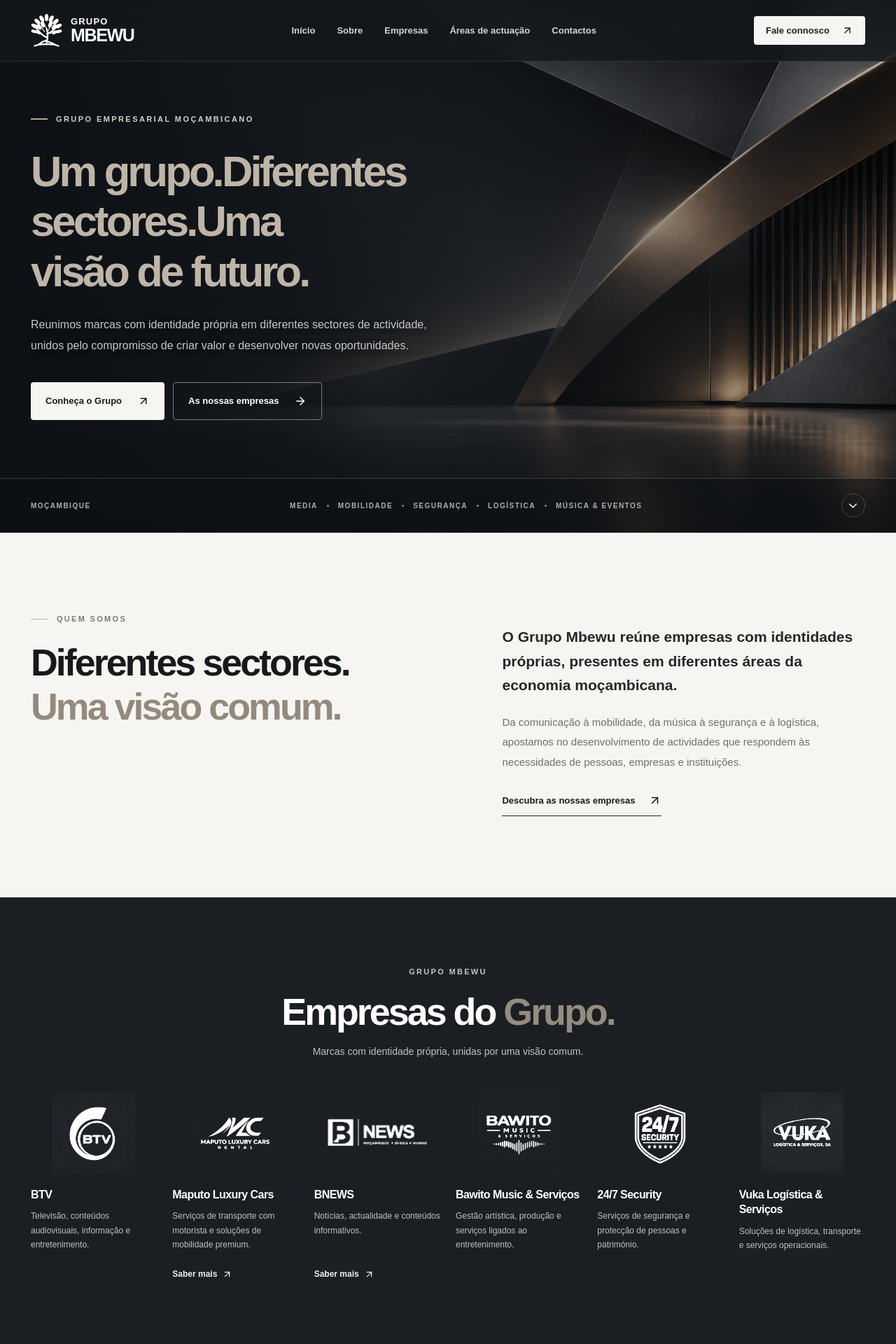
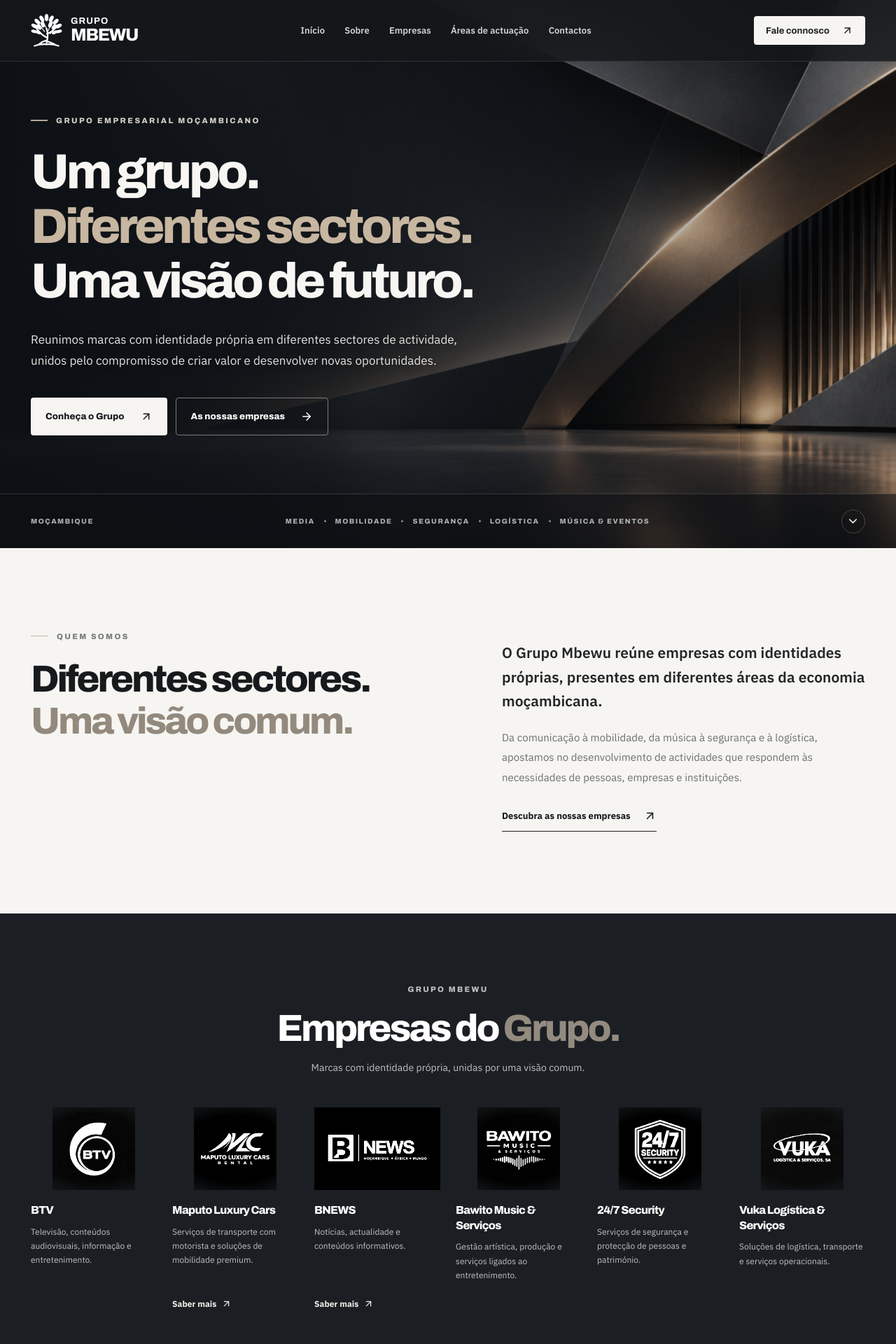
Before and after one commit to Dev-Ruco/grupombewu, a React (Vite) app: page / in a window 1280 px wide. Shown: the top 1920 px of the page at 70% size. Built offline with nearby package versions, Linux system fonts and the light colour scheme.

Commit message:
style: identidade tipográfica premium e animações equilibradas em todo o website

```diff
--- a/src/styles.css
+++ b/src/styles.css
@@ -118,3 +118,148 @@ a.contact-detail:hover{color:#5e5145;text-decoration:underline;text-underline-of
     background-position:62% center;
   }
 }
+
+
+/* Grupo Mbewu — sistema visual e movimento, versão institucional equilibrada. */
+:root{
+  --font-display:'Archivo',sans-serif;
+  --font-body:'IBM Plex Sans',sans-serif;
+  --motion-ease:cubic-bezier(.22,1,.36,1);
+}
+body{font-family:var(--font-body);font-size:16px;letter-spacing:.002em}
+h1,h2,h3,.brand-words,.footer-title,.eyebrow,.hero-identity-eyebrow,.company-card-content h3,
+.service-card h3,.strength-card h3,.header-cta,.btn{font-family:var(--font-display)}
+p{line-height:1.82}
+.nav-links{gap:clamp(16px,2.2vw,34px)}
+.nav-links a{
+  position:relative;display:inline-block;
+  padding:10px 0;transition:color .28s ease,transform .35s var(--motion-ease);
+}
+.nav-links a:after{
+  content:"";position:absolute;bottom:4px;left:0;right:0;height:1.5px;
+  background:#d6c4a7;transform:scaleX(0);transform-origin:left center;
+  transition:transform .38s var(--motion-ease);
+}
+.nav-links a:hover,.nav-links a:focus-visible{color:#fff;transform:translateY(-2px)}
+.nav-links a:hover:after,.nav-links a:focus-visible:after{transform:scaleX(1)}
+.site-header{transition:height .4s var(--motion-ease),background .4s ease,box-shadow .4s ease}
+.site-header.is-scrolled{box-shadow:0 12px 34px rgba(0,0,0,.16)}
+.header-cta,.btn{transition:background .28s ease,transform .38s var(--motion-ease),box-shadow .28s ease}
+.header-cta:hover{transform:translateY(-2px);box-shadow:0 9px 25px rgba(0,0,0,.2)}
+.btn:hover{transform:translateY(-3px);box-shadow:0 15px 30px rgba(0,0,0,.16)}
+.btn svg,.header-cta svg,.company-link svg,.text-link svg{transition:transform .35s var(--motion-ease)}
+.btn:hover svg,.header-cta:hover svg,.company-link:hover svg,.text-link:hover svg{transform:translate(3px,-2px)}
+/* Hero: fotografia arquitectónica limpa; nenhum segundo logótipo. */
+.hero.hero-identity{
+  background:#151a1e;min-height:720px;
+}
+.hero.hero-identity:before{
+  content:"";position:absolute;inset:-3%;z-index:-1;pointer-events:none;
+  background-image:
+    linear-gradient(90deg,rgba(13,17,21,.93) 0%,rgba(13,17,21,.80) 38%,rgba(13,17,21,.32) 72%,rgba(13,17,21,.13) 100%),
+    url('./assets/images/Sleek Bronze-Lit Curved Architecture_Easy-Resize.com.jpg');
+  background-repeat:no-repeat;background-size:cover;background-position:center;
+  animation:mbewuHeroDrift 22s ease-in-out infinite alternate;
+}
+.hero-identity-grid.hero-identity-grid-solo{
+  display:flex;align-items:center;min-height:580px;max-width:1240px;
+}
+.hero-identity-copy{max-width:830px;position:relative;z-index:2}
+.hero.hero-identity h1{
+  font-family:var(--font-display);font-size:clamp(47px,5.5vw,80px);
+  font-weight:800;letter-spacing:-.061em;line-height:1.11;max-width:900px;
+  margin:29px 0 30px;
+}
+.hero.hero-identity h1 .hero-title-line{
+  display:block;overflow:visible;color:#f7f6f3;
+  opacity:0;transform:translateY(38px);filter:blur(4px);
+  animation:mbewuHeroLine 1s var(--motion-ease) both;
+}
+.hero.hero-identity h1 .hero-title-line:nth-child(1){animation-delay:.16s}
+.hero.hero-identity h1 .hero-title-line:nth-child(2){animation-delay:.34s}
+.hero.hero-identity h1 .hero-title-line:nth-child(3){animation-delay:.52s}
+.hero.hero-identity h1 .hero-title-accent{color:#c7b6a0}
+.hero-identity-eyebrow{opacity:0;animation:mbewuHeroLine .85s var(--motion-ease) .05s both}
+.hero-identity-copy>p{max-width:630px;color:#e2e2e0;font-size:17px;line-height:1.76;opacity:0;animation:mbewuFadeUp .95s var(--motion-ease) .72s both}
+.hero-identity .hero-actions{opacity:0;animation:mbewuFadeUp .95s var(--motion-ease) .9s both}
+.hero-identity-bottom{background:rgba(14,17,20,.58)}
+.hero-identity-bottom-inner{animation:mbewuFadeUp .9s var(--motion-ease) 1.08s both}
+@keyframes mbewuHeroLine{from{opacity:0;transform:translateY(38px);filter:blur(4px)}to{opacity:1;transform:translateY(0);filter:blur(0)}}
+@keyframes mbewuFadeUp{from{opacity:0;transform:translateY(24px)}to{opacity:1;transform:translateY(0)}}
+@keyframes mbewuHeroDrift{from{transform:scale(1.01)}to{transform:scale(1.065)}}
+/* Revelação progressiva com IntersectionObserver; sem JS, conteúdo permanece visível. */
+html.motion-ready [data-reveal]{
+  opacity:0;transform:translate3d(0,34px,0);
+  transition:opacity .8s var(--motion-ease),transform .9s var(--motion-ease);
+  will-change:opacity,transform;
+}
+html.motion-ready [data-reveal].is-visible{opacity:1;transform:translate3d(0,0,0)}
+html.motion-ready .about-right[data-reveal],
+html.motion-ready .president-copy[data-reveal]{transition-delay:.12s}
+html.motion-ready .president-visual[data-reveal]{transform:translate3d(-22px,38px,0)}
+html.motion-ready .president-visual[data-reveal].is-visible{transform:translate3d(0,0,0)}
+html.motion-ready .contact-symbol[data-reveal]{transition-delay:.12s}
+.companies-grid .company-card:nth-child(2),
+.services-grid .service-card:nth-child(2),.strengths-grid .strength-card:nth-child(2){transition-delay:.07s}
+.companies-grid .company-card:nth-child(3),
+.services-grid .service-card:nth-child(3),.strengths-grid .strength-card:nth-child(3){transition-delay:.14s}
+.companies-grid .company-card:nth-child(4),
+.services-grid .service-card:nth-child(4),.strengths-grid .strength-card:nth-child(4){transition-delay:.21s}
+.companies-grid .company-card:nth-child(5),
+.services-grid .service-card:nth-child(5){transition-delay:.28s}
+.companies-grid .company-card:nth-child(6){transition-delay:.35s}
+/* Interacções: movimento pequeno, nítido e sem deslocar a grelha. */
+.company-card .company-logo-art{transition:filter .45s ease,transform .5s var(--motion-ease)}
+.company-card:hover .company-logo-art{filter:grayscale(.25) brightness(1.5) contrast(1.27);transform:translateY(-5px) scale(1.035)}
+.company-bnews:hover .company-logo-art{transform:translateY(-5px) scale(1.82)}
+.company-card-content h3{transition:color .32s ease}
+.company-card:hover h3{color:#dfc9ab}
+.service-card,.strength-card{transition:border-color .35s ease,box-shadow .45s ease,background .35s ease}
+.service-card:hover{transform:translateY(-6px);box-shadow:0 20px 45px rgba(23,28,31,.13);border-color:#beb4a7}
+.service-card svg,.strength-card svg{transition:transform .5s var(--motion-ease),color .3s ease}
+.service-card:hover svg,.strength-card:hover svg{transform:translateY(-5px) rotate(-4deg);color:#93826a}
+.strength-card:hover{background:rgba(255,255,255,.055)}
+.president-portrait img{transition:transform 1.1s var(--motion-ease);transform:scale(1.025)}
+.president-portrait:hover img{transform:scale(1.065)}
+.footer-grid a:not(.brand){transition:color .25s ease,transform .3s var(--motion-ease)}
+.footer-grid a:not(.brand):hover{transform:translateX(3px)}
+/* Hierarquia tipográfica e alinhamentos de secção. */
+.about h2,.section-heading h2,.center-heading h2,.contact-section h2,.companies-heading h2{
+  font-family:var(--font-display);
+  letter-spacing:-.058em;line-height:1.13;
+}
+.companies-heading h2{font-weight:800}
+.company-card-content h3{font-family:var(--font-display);letter-spacing:-.045em}
+.president-copy h2{font-family:var(--font-display);letter-spacing:-.06em}
+.hero-identity-bottom-inner,.hero-identity-eyebrow{font-family:var(--font-display)}
+@media(max-width:800px){
+  .nav-links a{width:max-content;max-width:100%;padding:14px 0}
+  .nav-links a:hover{transform:none}
+  .hero-identity-grid.hero-identity-grid-solo{min-height:580px;padding-top:40px;padding-bottom:58px}
+  .hero.hero-identity:before{
+    background-image:linear-gradient(90deg,rgba(13,17,21,.89),rgba(13,17,21,.59)),
+    url('./assets/images/Sleek Bronze-Lit Curved Architecture_Easy-Resize.com.jpg');
+    background-position:64% center;
+  }
+  .hero.hero-identity h1{font-size:clamp(39px,7.2vw,62px)}
+  .hero-identity-copy>p{font-size:15px}
+}
+@media(max-width:480px){
+  .hero-identity-grid.hero-identity-grid-solo{min-height:600px;padding-bottom:45px}
+  .hero.hero-identity h1{font-size:clamp(37px,10.4vw,51px);line-height:1.15}
+  .hero-identity-copy>p{font-size:14px}
+  .company-card:hover .company-logo-art{transform:none}
+  .company-bnews:hover .company-logo-art{transform:scale(1.7)}
+}
+/* Acessibilidade: respeitar utilizadores que desactivam animações. */
+@media(prefers-reduced-motion:reduce){
+  html.motion-ready [data-reveal],html.motion-ready [data-reveal].is-visible{
+    opacity:1!important;transform:none!important;transition:none!important;will-change:auto!important;
+  }
+  .hero.hero-identity:before,.hero-identity-eyebrow,
+  .hero.hero-identity h1 .hero-title-line,.hero-identity-copy>p,
+  .hero-identity .hero-actions,.hero-identity-bottom-inner{
+    animation:none!important;opacity:1!important;transform:none!important;filter:none!important;
+  }
+  .company-card .company-logo-art,.president-portrait img{transition:none!important}
+}
```
